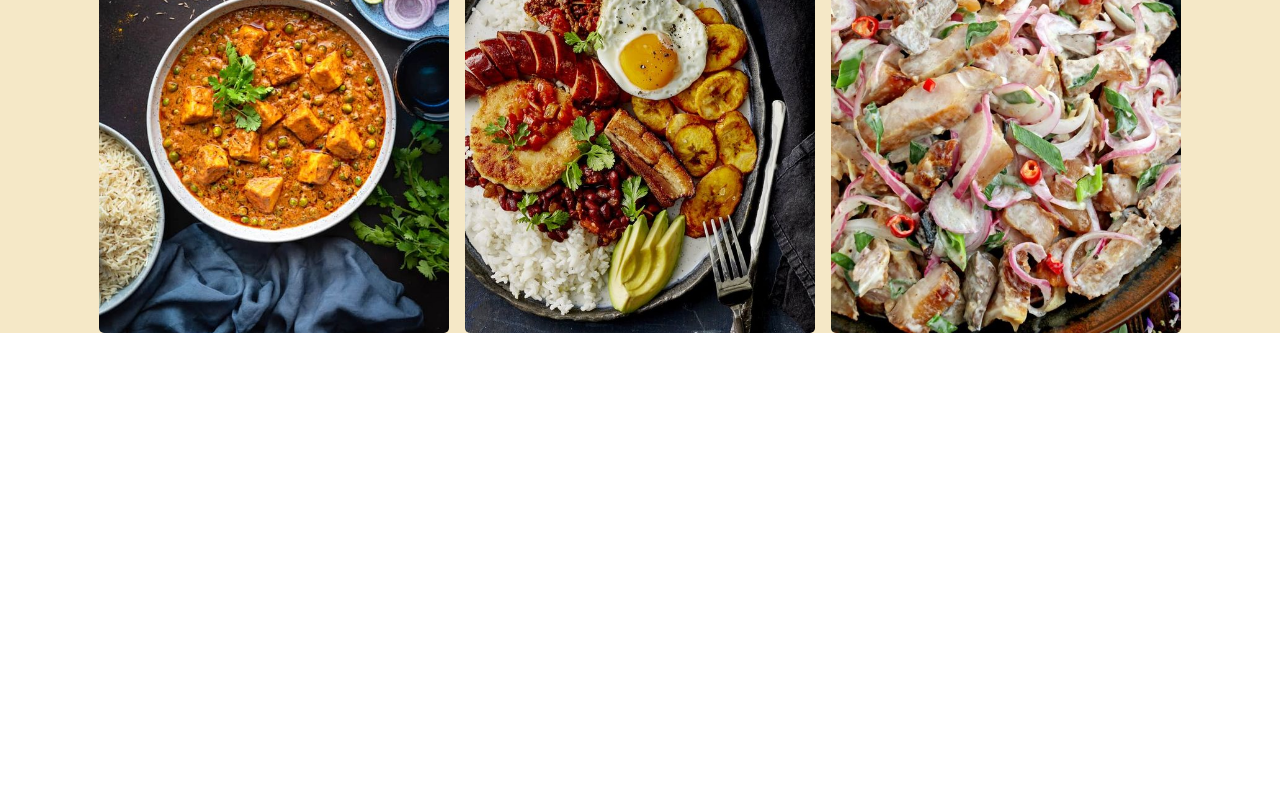
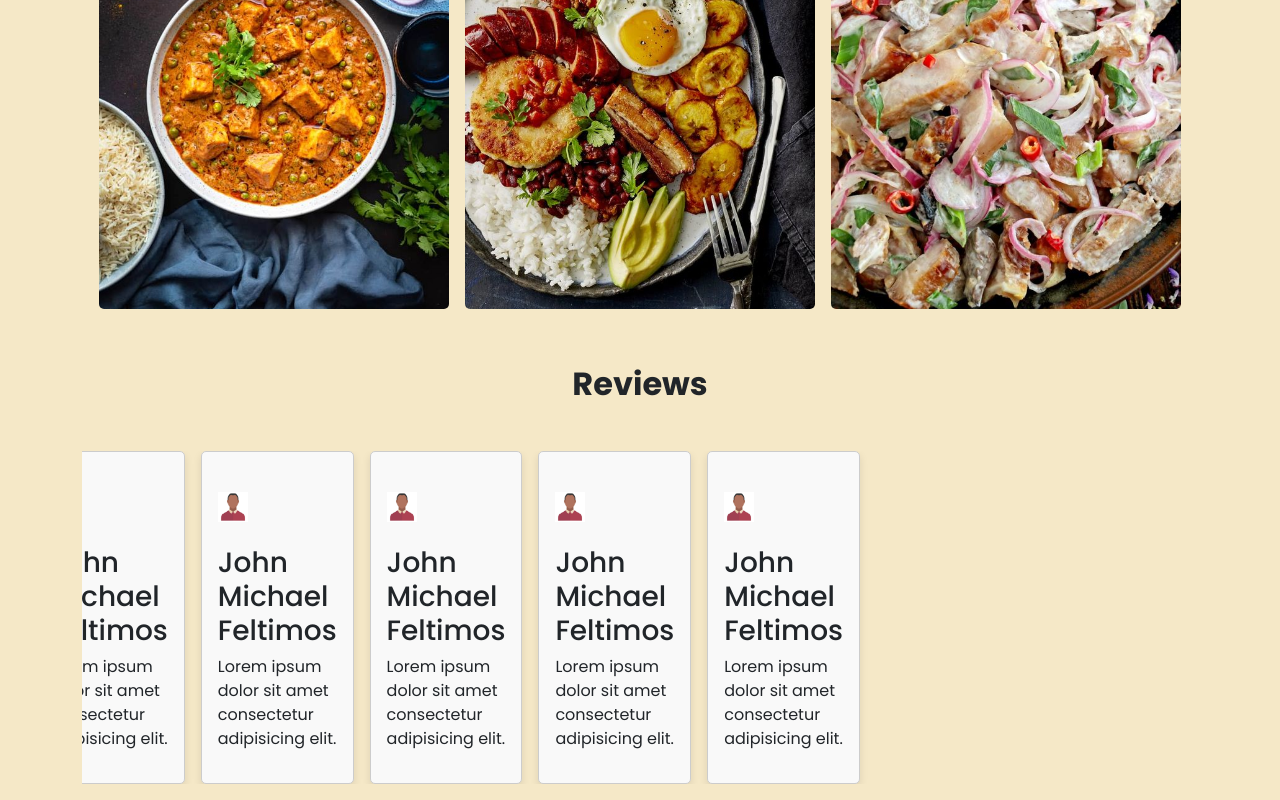
Before and after one commit to AkoSiJacobDeveloper/Project1, a Vue app: page / in a window 1280 px wide. Shown: the part 6201-7001 px from the top of the page. Before the commit the page ends 6534 px from the top, so only its background shows below. Built offline with nearby package versions, Linux system fonts and the light colour scheme.

Commit message:
Add a new component and image(for prototyping0

```diff
--- a/src/App.vue
+++ b/src/App.vue
@@ -9,6 +9,7 @@
         <AppSection4 />
         <AppSection5 />
         <AppSection6 />
+        <AppSection7 />
     </main>
   </div>
 </template>
@@ -22,9 +23,10 @@ import AppSection3 from './components/Contents/HomePage/AppSection3.vue';
 import AppSection4 from './components/Contents/HomePage/AppSection4.vue';
 import AppSection5 from './components/Contents/HomePage/AppSection5.vue';
 import AppSection6 from './components/Contents/HomePage/AppSection6.vue';
+import AppSection7 from './components/Contents/HomePage/AppSection7.vue';
 
 export default {
-  components: { Header, AppSection1, AppSection2, AppSection3, AppSection4, AppSection5, AppSection6 },
+  components: { Header, AppSection1, AppSection2, AppSection3, AppSection4, AppSection5, AppSection6, AppSection7 },
   data() {
     return {
       isSidebarVisible: false,
--- a/src/components/Contents/HomePage/AppSection6.vue
+++ b/src/components/Contents/HomePage/AppSection6.vue
@@ -4,7 +4,7 @@
             <h2 class="heading fw-bold text-center my-5">Popular Dish Right Now</h2>
             <div class="row d-flex justify-content-center align-items-center">
                 <div v-for="(step, index) in steps" :key="index" class="dish-container m-2 col-12 col-md-6 d-flex justify-content-center">
-                    <img class="dish-image my-4" :src="step.image" :alt="step.title" />
+                    <img class="dish-image" :src="step.image" :alt="step.title" />
                 </div>
             </div>
         </div>
--- /dev/null
+++ b/src/components/Contents/HomePage/AppSection7.vue
@@ -0,0 +1,107 @@
+<template>
+    <section class="main-container">
+        <div class="container">
+            <h2 class="heading fw-bold text-center my-5">Reviews</h2>
+            <div class="reviews-wrapper">
+                <div class="reviews-container">
+                    <div v-for="(review, index) in reviews" :key="index" class="review-box">
+                        <div class="eachWrapper">
+                            <img class="user-image my-4" :src="review.image" :alt="review.title" />
+                            <h3 class="user-name">{{ review.name }}</h3>
+                            <p class="reviews-text">{{ review.content }}</p>
+                        </div>
+                    </div>
+                    <!-- Duplicate reviews to create seamless scroll -->
+                    <!-- <div v-for="(review, index) in reviews" :key="'duplicate-' + index" class="review-box">
+                        <div class="eachWrapper">
+                            <img class="user-image my-4" :src="review.image" :alt="review.title" />
+                            <h3 class="user-name">{{ review.name }}</h3>
+                            <p class="reviews-text">{{ review.content }}</p>
+                        </div>
+                    </div> -->
+                </div>
+            </div>
+        </div>
+    </section>
+</template>
+
+<script>
+export default {
+    data() {
+        return {
+            reviews: [
+                {
+                    image: require('@/assets/Images/nopfp.png'),
+                    name: 'John Michael Feltimos',
+                    content: 'Lorem ipsum dolor sit amet consectetur adipisicing elit.'
+                },
+                {
+                    image: require('@/assets/Images/nopfp.png'),
+                    name: 'John Michael Feltimos',
+                    content: 'Lorem ipsum dolor sit amet consectetur adipisicing elit.'
+                },
+                  {
+                    image: require('@/assets/Images/nopfp.png'),
+                    name: 'John Michael Feltimos',
+                    content: 'Lorem ipsum dolor sit amet consectetur adipisicing elit.'
+                },
+                  {
+                    image: require('@/assets/Images/nopfp.png'),
+                    name: 'John Michael Feltimos',
+                    content: 'Lorem ipsum dolor sit amet consectetur adipisicing elit.'
+                },
+                  {
+                    image: require('@/assets/Images/nopfp.png'),
+                    name: 'John Michael Feltimos',
+                    content: 'Lorem ipsum dolor sit amet consectetur adipisicing elit.'
+                },
+
+
+            ]
+        };
+    }
+};
+</script>
+
+<style lang="scss" scoped>
+.main-container {
+    .reviews-wrapper {
+        overflow: hidden;
+        position: relative;
+        width: 100%;
+
+        .reviews-container {
+            display: flex; /* Ensure reviews are displayed in a row */
+            width: 500px;
+            animation: scrollReviews 50s linear infinite;
+            box-sizing: border-box;
+
+            .review-box {
+                width: 500px; /* Ensure all boxes have the same width */
+                padding: 1rem;
+                margin-right: 1rem; /* Space between review boxes */
+                border: 1px solid #ccc;
+                background-color: #f9f9f9;
+                border-radius: 5px;
+                box-shadow: 0 4px 8px rgba(0, 0, 0, 0.1);
+                box-sizing: border-box; /* Include padding and border in width */
+
+                .eachWrapper {
+                    .user-image {
+                        width: 30px;
+                    }
+                }
+            }
+        }
+    }
+
+    @keyframes scrollReviews {
+        0% {
+            transform: translateX(0); /* Start at the first set of reviews */
+        }
+        100% {
+            transform: translateX(-100%); /* Move the entire set left by 100% */
+        }
+    }
+}
+</style>
```
Also changed, not shown: src/assets/Images/nopfp.png (added).
